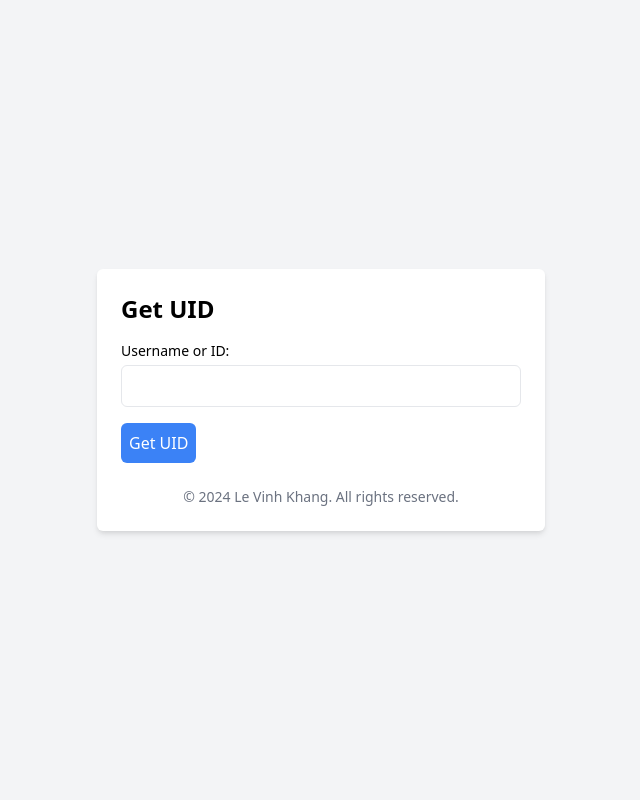
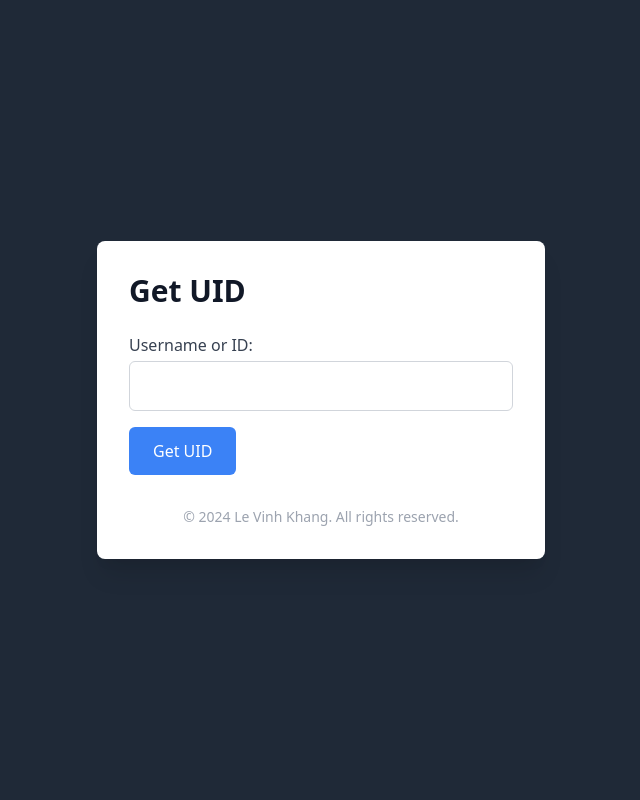
Before and after one commit to ZexisX/Get-Info-Facebook, a Flask app: page / in a window 1280 px wide. Shown: the whole page, without its empty margins (319-959 px from the left). Run offline with Flask 3, Linux system fonts and the light colour scheme.

Commit message:
Update index.html

```diff
--- a/app/templates/index.html
+++ b/app/templates/index.html
@@ -1,84 +1,175 @@
 <!DOCTYPE html>
+
 <html lang="en">
+
 <head>
+
  <meta charset="UTF-8">
+
  <meta name="viewport" content="width=device-width, initial-scale=1.0">
+
  <title>Get UID</title>
+
  <link rel="stylesheet" href="https://cdn.jsdelivr.net/npm/tailwindcss@2.2.19/dist/tailwind.min.css">
+
 </head>
-<body class="bg-gray-100 h-screen flex items-center justify-center">
-    <div class="max-w-md w-full bg-white p-6 rounded-md shadow-md">
-        <h1 class="text-2xl font-bold mb-4">Get UID</h1>
+
+<body class="bg-gray-800 h-screen flex items-center justify-center">
+
+ <div class="max-w-md w-full bg-white p-8 rounded-lg shadow-xl">
+
+  <h1 class="text-3xl font-bold text-gray-900 mb-6">Get UID</h1>
+
+
+
   <form id="getUidForm" method="post" class="space-y-4">
+
    <div class="flex flex-col">
-                <label for="username" class="text-sm font-medium">Username or ID:</label>
-                <input type="text" id="username" name="username" required class="mt-1 p-2 border rounded-md focus:outline-none focus:border-blue-500">
+
+    <label for="username" class="text-base font-medium text-gray-700">Username or ID:</label>
+
+    <input type="text" id="username" name="username" required
+
+        class="mt-1 p-3 border border-gray-300 rounded-md focus:outline-none focus:ring focus:ring-blue-500 focus:ring-opacity-50">
+
    </div>
-            <button type="submit" class="bg-blue-500 text-white p-2 rounded-md hover:bg-blue-600 focus:outline-none focus:ring focus:border-blue-300">Get UID</button>
+
+
+
+   <button type="submit" class="bg-blue-500 hover:bg-blue-600 text-white font-medium py-3 px-6 rounded-md focus:outline-none focus:ring focus:ring-blue-300 focus:ring-opacity-50">Get UID</button>
+
   </form>
 
+
+
     <div id="result" class="mt-4">
+
       {% if uid %}
+
         <div id="userDetails" class="mt-4"></div>
+
       {% endif %}
+
     </div>
 
+
+
+  <footer class="mt-8 text-center text-gray-400 text-sm">
+
+   &copy; 2024 Le Vinh Khang. All rights reserved.
+
+  </footer>
+
+ </div>
+
+
+
  <script>
+
  document.getElementById('getUidForm').addEventListener('submit', function(event) {
+
   event.preventDefault();
 
-                var input = document.getElementById('username').value.trim(); // Remove leading and trailing whitespace
+
+
+  var input = document.getElementById('username').value.trim();
+
   var isNumber = /^\d+$/.test(input);
 
-                if (input.toLowerCase() === 'me') { // Check if input is "me"
+
+
+  if (input.toLowerCase() === 'me') {
+
      document.getElementById('result').innerHTML = '<p class="text-red-500">Invalid input: "me" is not allowed.</p>';
+
     } else if (isNumber) {
+
      getUserDetails(input);
+
     } else {
+
      fetch('/_/' + input, {
+
       method: 'GET',
+
      })
+
      .then(response => response.json())
+
      .then(data => {
+
       if (data.uid) {
+
        getUserDetails(data.uid);
+
       } else {
+
        document.getElementById('result').innerHTML = '<p class="text-red-500">User information not found.</p>';
+
       }
+
      })
+
      .catch(error => {
+
       console.error('Error:', error);
+
       document.getElementById('result').innerHTML = '<p class="text-red-500">Failed to fetch UID.</p>';
-                    });
-                }
+
      });
 
+    }
+
+   });
+
+
+
    function getUserDetails(userId) {
+
     fetch(`/user-details/${userId}`)
+
      .then(response => response.json())
+
      .then(data => {
+
       if (data.error) {
+
        console.error('Error:', data.error);
+
        document.getElementById('userDetails').innerHTML = '<p class="text-red-500">Failed to fetch user details.</p>';
+
       } else {
+
        document.getElementById('result').innerHTML = `
+
         <p>UID: ${data.id}</p>
+
         <p>Followers: ${data.followers}</p>
+
         <p>Locale: ${data.locale}</p>
+
         <p>Created Time: ${data.created_time}</p>
+
         <p>Name: ${data.name}</p>
+
        `;
+
       }
+
      })
+
      .catch(error => {
+
       console.error('Error:', error);
+
       document.getElementById('result').innerHTML = '<p class="text-red-500">Failed to fetch user details.</p>';
+
      });
+
    }
+
 </script>
-        <footer class="mt-6 text-center text-gray-500 text-sm">
-            &copy; 2024 Le Vinh Khang. All rights reserved.
-        </footer>
-    </div>
+
 </body>
+
 </html>
```
Lines whose indentation alone changed are shown as unchanged.
